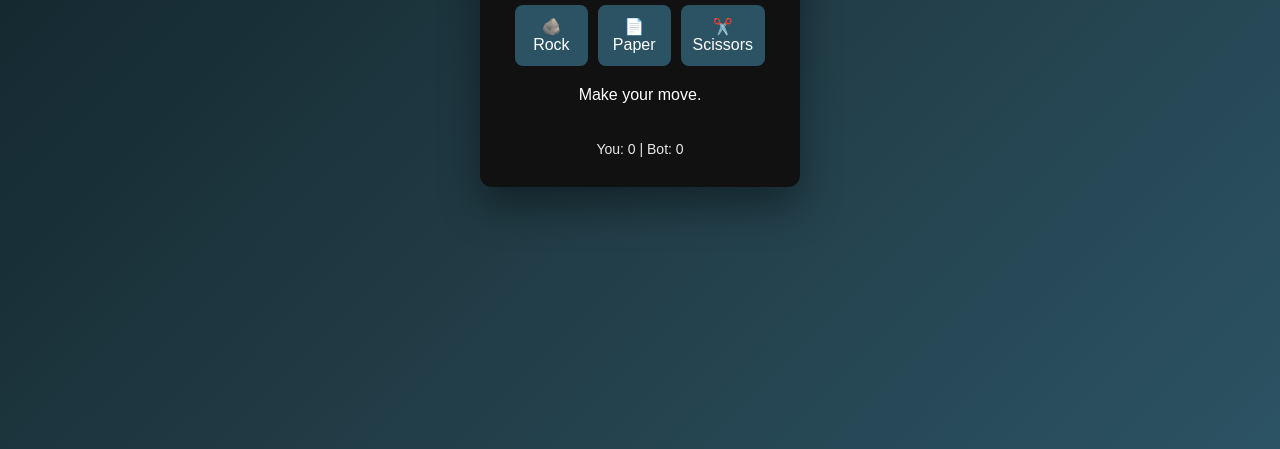
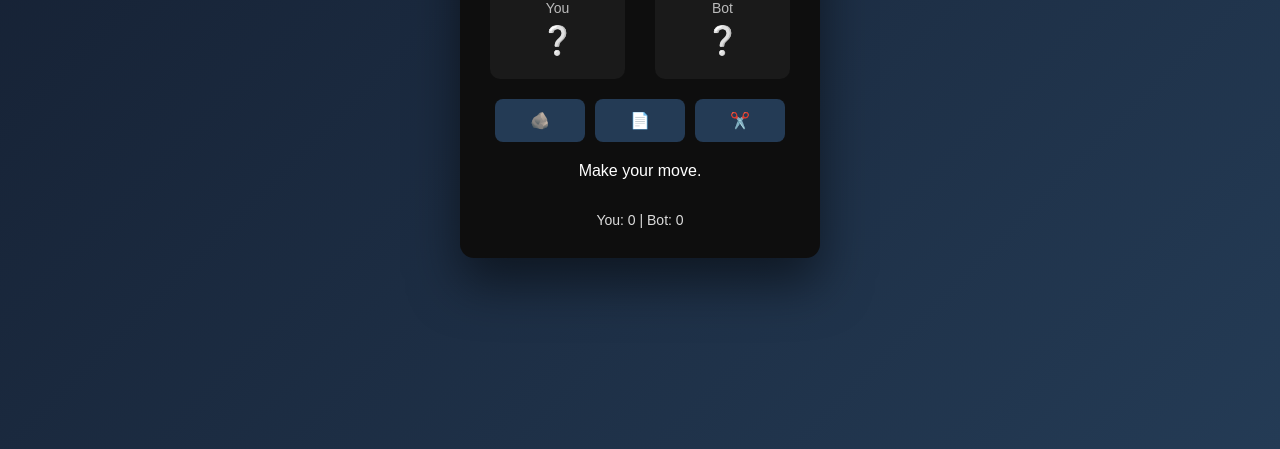
Before and after one commit to binitkafle/Rock-paper-scissor, a plain HTML site: page index.html in a window 1280 px wide. Shown: the part 351-800 px from the top of the page. Drawn offline with Linux system fonts and the light colour scheme.

Commit message:
Update index.html

```diff
--- a/index.html
+++ b/index.html
@@ -3,6 +3,7 @@
 <head>
   <meta charset="UTF-8" />
   <title>Rock Paper Scissors</title>
+
   <style>
     * {
       box-sizing: border-box;
@@ -15,28 +16,51 @@
       display: flex;
       justify-content: center;
       align-items: center;
-      background: linear-gradient(135deg, #0f2027, #203a43, #2c5364);
+      background: linear-gradient(135deg, #141e30, #243b55);
       color: #fff;
     }
 
     .game {
-      background: #111;
+      background: #0e0e0e;
       padding: 30px;
-      border-radius: 12px;
-      width: 320px;
+      border-radius: 14px;
+      width: 360px;
       text-align: center;
-      box-shadow: 0 20px 40px rgba(0,0,0,0.4);
+      box-shadow: 0 25px 50px rgba(0,0,0,0.5);
     }
 
     h1 {
-      margin-bottom: 20px;
-      font-size: 24px;
+      margin-bottom: 15px;
+    }
+
+    .arena {
+      display: flex;
+      justify-content: space-between;
+      margin: 20px 0;
+    }
+
+    .player-box {
+      width: 45%;
+      padding: 15px;
+      border-radius: 10px;
+      background: #1a1a1a;
+    }
+
+    .label {
+      font-size: 14px;
+      opacity: 0.7;
+      margin-bottom: 8px;
+    }
+
+    .choice {
+      font-size: 28px;
+      min-height: 40px;
     }
 
     .choices {
       display: flex;
       justify-content: space-between;
-      margin: 20px 0;
+      margin-top: 20px;
     }
 
     button {
@@ -47,26 +71,40 @@
       border: none;
       border-radius: 8px;
       cursor: pointer;
-      background: #2c5364;
+      background: #243b55;
       color: #fff;
       transition: transform 0.2s, background 0.2s;
     }
 
-    button:hover {
+    button:hover:not(:disabled) {
       transform: scale(1.05);
-      background: #3e6d82;
+      background: #355c7d;
+    }
+
+    button:disabled {
+      opacity: 0.5;
+      cursor: not-allowed;
     }
 
     .result {
-      margin: 15px 0;
+      margin-top: 20px;
       min-height: 40px;
       font-size: 16px;
     }
 
     .score {
-      margin-top: 15px;
+      margin-top: 10px;
       font-size: 14px;
-      opacity: 0.9;
+      opacity: 0.85;
+    }
+
+    .thinking {
+      animation: blink 0.6s infinite alternate;
+    }
+
+    @keyframes blink {
+      from { opacity: 0.3; }
+      to { opacity: 1; }
     }
   </style>
 </head>
@@ -75,51 +113,93 @@
 <div class="game">
   <h1>Rock Paper Scissors</h1>
 
-    <div class="choices">
-      <button onclick="play('rock')">🪨 Rock</button>
-      <button onclick="play('paper')">📄 Paper</button>
-      <button onclick="play('scissors')">✂️ Scissors</button>
+  <div class="arena">
+    <div class="player-box">
+      <div class="label">You</div>
+      <div class="choice" id="playerChoice">❔</div>
     </div>
 
-    <div class="result" id="result">
-      Make your move.
-    </div>
-
-    <div class="score" id="score">
-      You: 0 | Bot: 0
+    <div class="player-box">
+      <div class="label">Bot</div>
+      <div class="choice" id="botChoice">❔</div>
     </div>
   </div>
 
+  <div class="choices">
+    <button onclick="startRound('rock')">🪨</button>
+    <button onclick="startRound('paper')">📄</button>
+    <button onclick="startRound('scissors')">✂️</button>
+  </div>
+
+  <div class="result" id="result">Make your move.</div>
+  <div class="score" id="score">You: 0 | Bot: 0</div>
+</div>
+
 <script>
-    const choices = ["rock", "paper", "scissors"];
+  const choices = [
+    { name: "rock", emoji: "🪨" },
+    { name: "paper", emoji: "📄" },
+    { name: "scissors", emoji: "✂️" }
+  ];
+
   let playerScore = 0;
   let botScore = 0;
+  let isPlaying = false;
 
-    function play(playerChoice) {
-      const botChoice = choices[Math.floor(Math.random() * choices.length)];
-      let outcome = "";
+  const playerChoiceEl = document.getElementById("playerChoice");
+  const botChoiceEl = document.getElementById("botChoice");
+  const resultEl = document.getElementById("result");
+  const scoreEl = document.getElementById("score");
+  const buttons = document.querySelectorAll("button");
 
-      if (playerChoice === botChoice) {
-        outcome = "It's a draw 🤝";
+  function startRound(playerPick) {
+    if (isPlaying) return;
+    isPlaying = true;
+
+    buttons.forEach(b => b.disabled = true);
+
+    const player = choices.find(c => c.name === playerPick);
+    playerChoiceEl.textContent = player.emoji;
+    resultEl.textContent = "Bot is thinking...";
+    botChoiceEl.textContent = "🤔";
+    botChoiceEl.classList.add("thinking");
+
+    let index = 0;
+    const shuffle = setInterval(() => {
+      botChoiceEl.textContent = choices[index % 3].emoji;
+      index++;
+    }, 150);
+
+    setTimeout(() => {
+      clearInterval(shuffle);
+      botChoiceEl.classList.remove("thinking");
+
+      const bot = choices[Math.floor(Math.random() * 3)];
+      botChoiceEl.textContent = bot.emoji;
+
+      decideWinner(player.name, bot.name);
+
+      buttons.forEach(b => b.disabled = false);
+      isPlaying = false;
+    }, 1200);
+  }
+
+  function decideWinner(player, bot) {
+    if (player === bot) {
+      resultEl.textContent = "It's a draw 🤝";
     } else if (
-        (playerChoice === "rock" && botChoice === "scissors") ||
-        (playerChoice === "paper" && botChoice === "rock") ||
-        (playerChoice === "scissors" && botChoice === "paper")
+      (player === "rock" && bot === "scissors") ||
+      (player === "paper" && bot === "rock") ||
+      (player === "scissors" && bot === "paper")
     ) {
       playerScore++;
-        outcome = "You win 🎉";
+      resultEl.textContent = "You win 🎉";
     } else {
       botScore++;
-        outcome = "Bot wins 🤖";
+      resultEl.textContent = "Bot wins 🤖";
     }
 
-      document.getElementById("result").innerHTML =
-        `You chose <b>${playerChoice}</b><br>
-         Bot chose <b>${botChoice}</b><br><br>
-         ${outcome}`;
-
-      document.getElementById("score").innerText =
-        `You: ${playerScore} | Bot: ${botScore}`;
+    scoreEl.textContent = `You: ${playerScore} | Bot: ${botScore}`;
   }
 </script>
 
```
Lines whose indentation alone changed are shown as unchanged.
